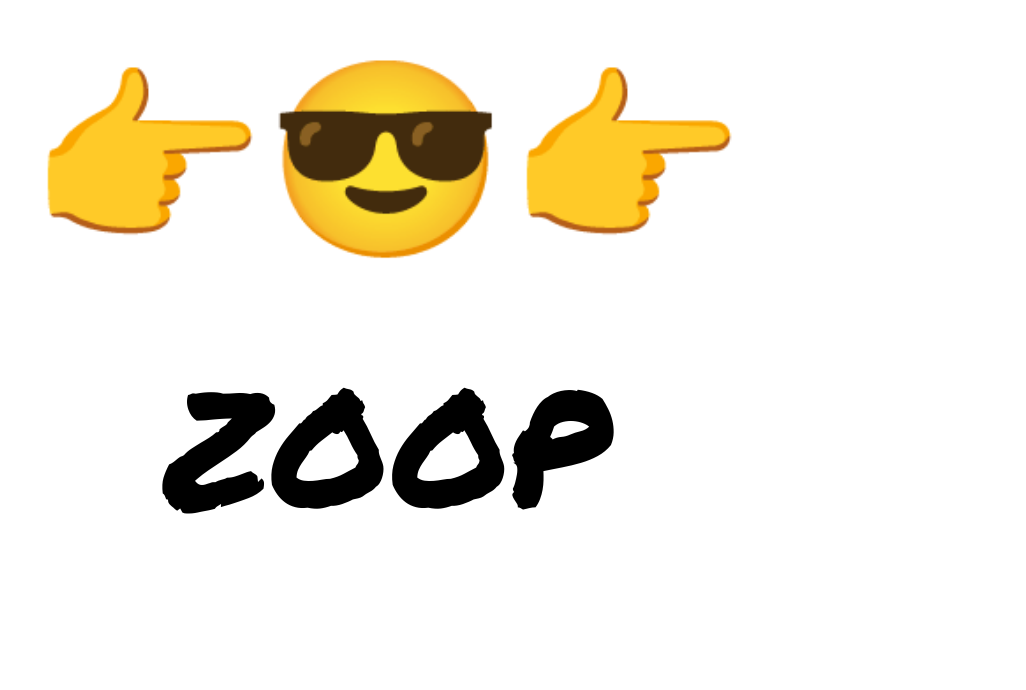
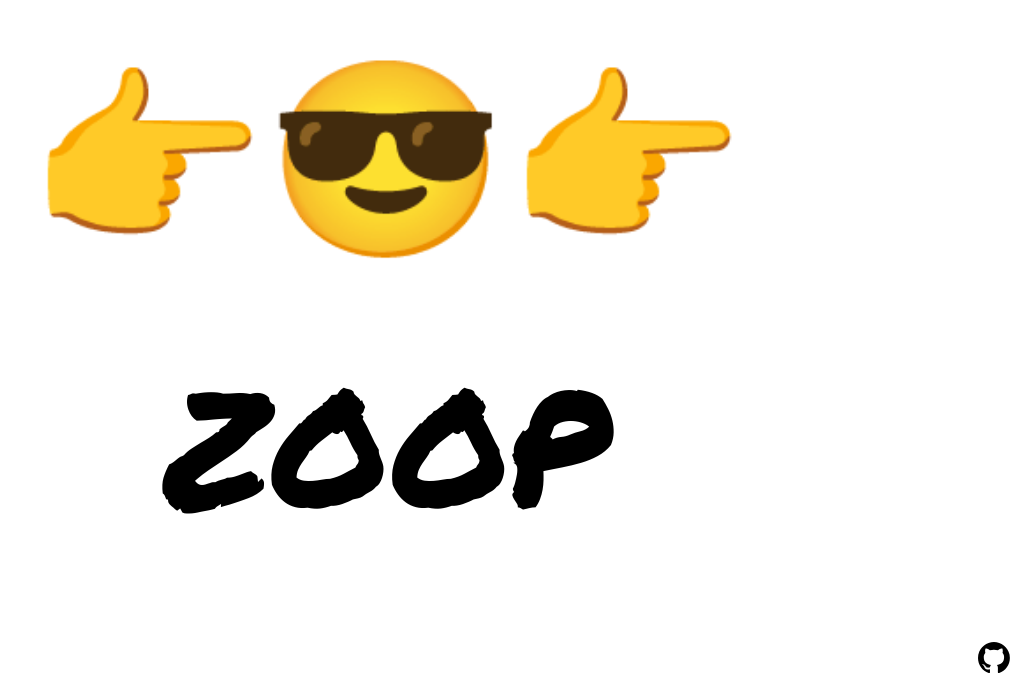
Before and after one commit to Jclong98/zoop.dev, a Vue app: page / in a window 1280 px wide. Shown: the part 110-800 px from the top of the page, without its empty margins (254-1280 px from the left). Built offline with nearby package versions, Linux system fonts and the light colour scheme.

Commit message:
github link

```diff
--- a/src/App.vue
+++ b/src/App.vue
@@ -37,6 +37,22 @@
       zoop
     </p>
   </div>
+  <a href="https://github.com/Jclong98/zoop.dev" id="github-icon">
+    <svg
+      viewBox="0 0 256 249"
+      xmlns="http://www.w3.org/2000/svg"
+      preserveAspectRatio="xMinYMin meet"
+    >
+      <g fill="currentColor">
+        <path
+          d="M127.505 0C57.095 0 0 57.085 0 127.505c0 56.336 36.534 104.13 87.196 120.99 6.372 1.18 8.712-2.766 8.712-6.134 0-3.04-.119-13.085-.173-23.739-35.473 7.713-42.958-15.044-42.958-15.044-5.8-14.738-14.157-18.656-14.157-18.656-11.568-7.914.872-7.752.872-7.752 12.804.9 19.546 13.14 19.546 13.14 11.372 19.493 29.828 13.857 37.104 10.6 1.144-8.242 4.449-13.866 8.095-17.05-28.32-3.225-58.092-14.158-58.092-63.014 0-13.92 4.981-25.295 13.138-34.224-1.324-3.212-5.688-16.18 1.235-33.743 0 0 10.707-3.427 35.073 13.07 10.17-2.826 21.078-4.242 31.914-4.29 10.836.048 21.752 1.464 31.942 4.29 24.337-16.497 35.029-13.07 35.029-13.07 6.94 17.563 2.574 30.531 1.25 33.743 8.175 8.929 13.122 20.303 13.122 34.224 0 48.972-29.828 59.756-58.22 62.912 4.573 3.957 8.648 11.717 8.648 23.612 0 17.06-.148 30.791-.148 34.991 0 3.393 2.295 7.369 8.759 6.117 50.634-16.879 87.122-64.656 87.122-120.973C255.009 57.085 197.922 0 127.505 0"
+        />
+        <path
+          d="M47.755 181.634c-.28.633-1.278.823-2.185.389-.925-.416-1.445-1.28-1.145-1.916.275-.652 1.273-.834 2.196-.396.927.415 1.455 1.287 1.134 1.923M54.027 187.23c-.608.564-1.797.302-2.604-.589-.834-.889-.99-2.077-.373-2.65.627-.563 1.78-.3 2.616.59.834.899.996 2.08.36 2.65M58.33 194.39c-.782.543-2.06.034-2.849-1.1-.781-1.133-.781-2.493.017-3.038.792-.545 2.05-.055 2.85 1.07.78 1.153.78 2.513-.019 3.069M65.606 202.683c-.699.77-2.187.564-3.277-.488-1.114-1.028-1.425-2.487-.724-3.258.707-.772 2.204-.555 3.302.488 1.107 1.026 1.445 2.496.7 3.258M75.01 205.483c-.307.998-1.741 1.452-3.185 1.028-1.442-.437-2.386-1.607-2.095-2.616.3-1.005 1.74-1.478 3.195-1.024 1.44.435 2.386 1.596 2.086 2.612M85.714 206.67c.036 1.052-1.189 1.924-2.705 1.943-1.525.033-2.758-.818-2.774-1.852 0-1.062 1.197-1.926 2.721-1.951 1.516-.03 2.758.815 2.758 1.86M96.228 206.267c.182 1.026-.872 2.08-2.377 2.36-1.48.27-2.85-.363-3.039-1.38-.184-1.052.89-2.105 2.367-2.378 1.508-.262 2.857.355 3.049 1.398"
+        />
+      </g>
+    </svg>
+  </a>
 </template>
 
 <style>
@@ -71,4 +87,18 @@ p {
   margin: 0;
   padding: 0;
 }
+
+#github-icon {
+  position: absolute;
+  bottom: 0;
+  right: 0;
+  width: 2rem;
+  height: 2rem;
+  margin: 1rem;
+  color: currentColor;
+}
+
+#github-icon:hover {
+  filter: invert(100%);
+}
 </style>
```
Also changed, not shown: src/assets/github-icon.svg (added).
